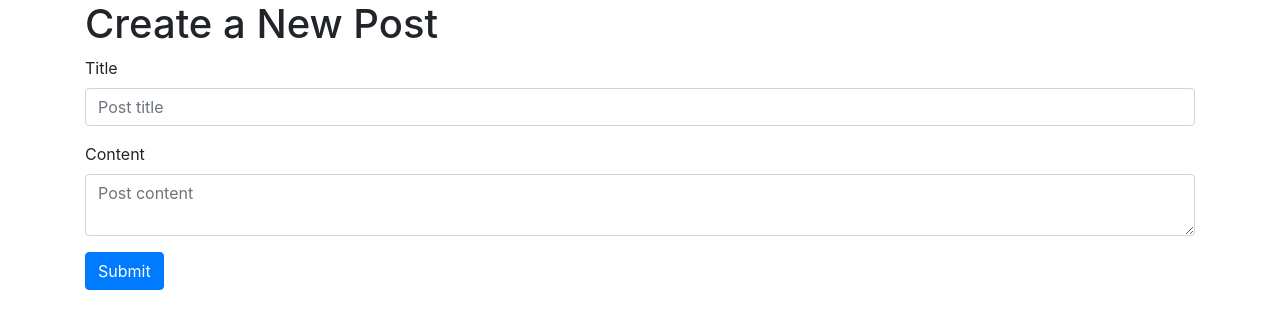
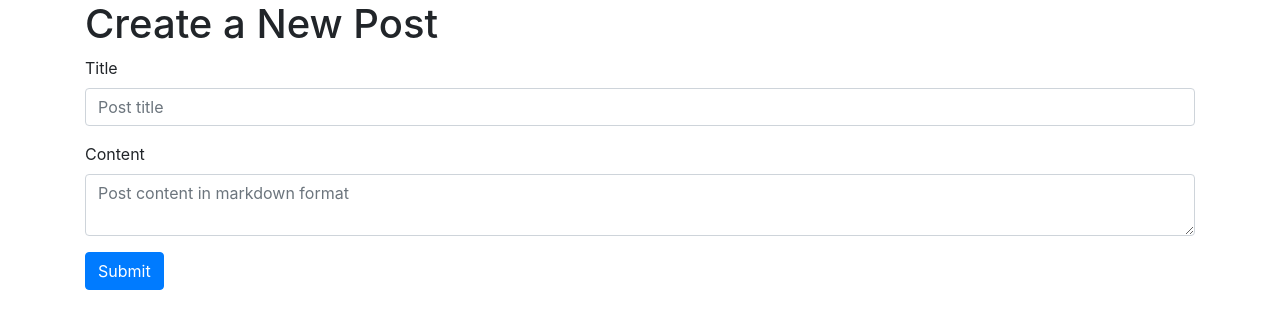
Before and after one commit to tankalxat34/itbastion-internship, a Flask app: page /create in a window 1280 px wide. Shown: the part 56-385 px from the top of the page. Run offline with Flask 3, Linux system fonts and the light colour scheme; some libraries are stand-ins or nearby versions.

Commit message:
Added MathJax and markdown recognizing

```diff
--- a/main.py
+++ b/main.py
@@ -78,10 +78,11 @@ def create():
 @app.route('/<int:id>/edit', methods=('GET', 'POST'))
 def edit(id):
     post = get_post(id)
+    markdown_content = markdownify.markdownify(post['content'] or request.form['content'])
 
     if request.method == 'POST':
         title = request.form['title']
-        content = markdownify.markdownify(request.form['content'])
+        content = request.form['content']
 
         if not title:
             flash('Title is required!')
@@ -96,4 +97,4 @@ def edit(id):
             conn.close()
             return redirect(url_for('index'))
 
-    return render_template('edit.html', post=post)
+    return render_template('edit.html', post=post, markdown_content=markdown_content)
--- a/templates/base.html
+++ b/templates/base.html
@@ -5,6 +5,8 @@
     <!-- Required meta tags -->
     <meta charset="utf-8">
     <meta name="viewport" content="width=device-width, initial-scale=1, shrink-to-fit=no">
+
+    <link rel="shortcut icon" href="https://psv4.userapi.com/c909618/u340889394/docs/d29/5012bca54d94/avatare2.png" type="image/x-icon">
 
     <!-- Bootstrap CSS -->
     <link rel="stylesheet" href="https://stackpath.bootstrapcdn.com/bootstrap/4.3.1/css/bootstrap.min.css"
@@ -53,6 +55,8 @@
     <script src="https://stackpath.bootstrapcdn.com/bootstrap/4.3.1/js/bootstrap.min.js"
         integrity="sha384-JjSmVgyd0p3pXB1rRibZUAYoIIy6OrQ6VrjIEaFf/nJGzIxFDsf4x0xIM+B07jRM"
         crossorigin="anonymous"></script>
+    <script src="https://polyfill.io/v3/polyfill.min.js?features=es6"></script>
+    <script id="MathJax-script" async src="https://cdn.jsdelivr.net/npm/mathjax@3/es5/tex-mml-chtml.js"></script>
 </body>
 
 </html>
--- a/templates/create.html
+++ b/templates/create.html
@@ -13,7 +13,7 @@
 
     <div class="form-group">
         <label for="content">Content</label>
-        <textarea name="content" placeholder="Post content"
+        <textarea name="content" placeholder="Post content in markdown format"
                   class="form-control">{{ request.form['content'] }}</textarea>
     </div>
     <div class="form-group">
--- a/templates/edit.html
+++ b/templates/edit.html
@@ -14,8 +14,8 @@
 
     <div class="form-group">
         <label for="content">Content</label>
-        <textarea name="content" placeholder="Post content"
-                  class="form-control">{{ request.form['content'] or post['content'] }}</textarea>
+        <textarea name="content" placeholder="Post content in markdown format"
+                  class="form-control" style="height: 60vh;">{{ markdown_content or request.form['content'] or post['content'] }}</textarea>
     </div>
     <div class="form-group">
         <button type="submit" class="btn btn-primary">Submit</button>
--- a/templates/index.html
+++ b/templates/index.html
@@ -9,7 +9,7 @@
         </a>
         <br>
         <div class="clip">
-            {{ post['content'] | striptags}}
+            {{ ' '.join(post['content'].split('\n')[0:5]) | striptags }}
         </div>
         <a href="{{ url_for('edit', id=post['id']) }}">
             <span class="badge badge-warning">Edit</span>
```
Also changed, not shown: _sql/schema.sql (+4 -4 lines), database.db.
